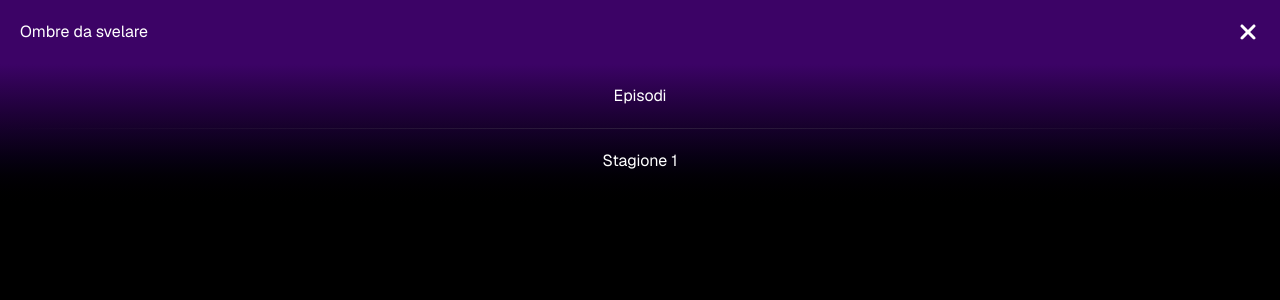
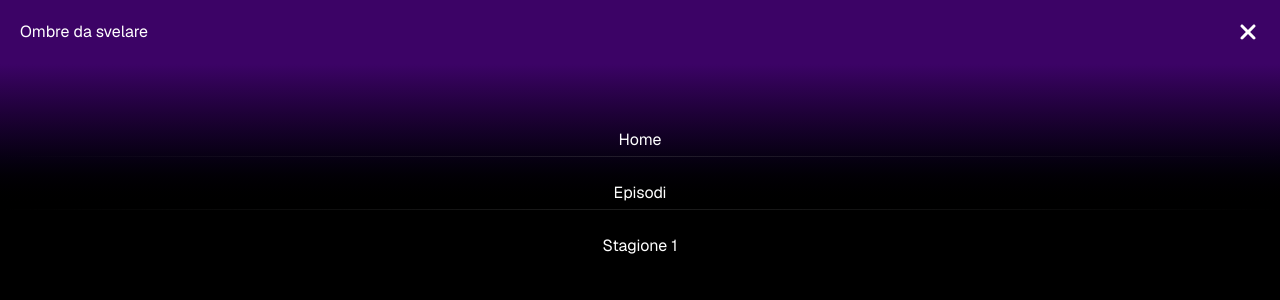
Before and after one commit to nuandawm/ombre-da-svelare, a Next.js app: page /seasons in a window 1280 px wide. Both pictures are taken after a click on the button 1248 px from the left and 32 px from the top of the page. Shown: the top 300 px of the page. Built offline with nearby package versions, Linux system fonts and the light colour scheme.

Commit message:
add season page, episodes page and episode component

```diff
--- a/src/app/layout.tsx
+++ b/src/app/layout.tsx
@@ -31,7 +31,7 @@ export default function RootLayout({
       >
       <div className="font-sans flex flex-col min-h-screen">
         <InteractiveHeader />
-        <main className="flex-grow">
+        <main className="flex-grow bg-white text-black">
           {children}
         </main>
         <footer className="flex flex-row justify-center gap-[5px] p-2 bg-black text-white">
--- a/src/app/seasons/[slug]/page.tsx
+++ b/src/app/seasons/[slug]/page.tsx
@@ -1,4 +1,6 @@
 import {Episode, getEpisodes} from "@/data/contentful-fetch";
+import {Separator} from "@/app/ui/separator";
+import {EpisodeComponent} from "@/app/seasons/[slug]/ui/episode";
 
 export default async function SeasonPage(
   { params }: { params: Promise<{ slug: string }>}
@@ -7,11 +9,16 @@ export default async function SeasonPage(
   const episodes = await getEpisodes(parseInt(slug));
 
   return <div className="flex flex-col gap-[32px] row-start-2 p-10 bg-white text-black">
-    <h1>Season {slug}</h1>
-    <ul>
+    <div>
+      <h1 className="flex justify-center uppercase">
+        Stagione {slug}
+      </h1>
+      <Separator />
+    </div>
+    <div className="flex flex-col gap-[16px]">
       {episodes.map((episode: Episode) => (
-        <li key={episode.sys.id}>{episode.title}</li>
+        <EpisodeComponent key={episode.sys.id} episode={episode} />
       ))}
-    </ul>
+    </div>
   </div>;
 }
--- /dev/null
+++ b/src/app/seasons/[slug]/ui/episode.tsx
@@ -0,0 +1,26 @@
+import {Episode, EpisodeSource} from "@/data/contentful-fetch";
+
+const EpisodeSourceComponent = ({ source }: { source: EpisodeSource }) => {
+  return <a className="italic" href={source.url} rel="noopener noreferrer">
+    {source.title}
+  </a>
+}
+
+export const EpisodeComponent = ({ episode }: { episode: Episode }) => (
+  <div className="flex flex-col gap-[8px]">
+    <h3 className="font-bold">{episode.title}</h3>
+    { episode.spotifyLink
+      && <a className="italic" href={episode.spotifyLink} rel="noopener noreferrer">Spotify</a> }
+    <p>{episode.description}</p>
+    {episode.sourcesCollection.items.length > 0 && <p>
+      Le fonti sono: {episode.sourcesCollection.items.map(
+        (source, index) => (
+          <span key={source.sys.id}>
+            <EpisodeSourceComponent source={source} />
+            {index < episode.sourcesCollection.items.length - 1 && ', '}
+          </span>
+        )
+      )}
+    </p>}
+  </div>
+)
--- a/src/app/seasons/page.tsx
+++ b/src/app/seasons/page.tsx
@@ -1,3 +1,16 @@
+import Link from "next/link";
+import {Separator} from "@/app/ui/separator";
+
 export default function Page() {
-  return <div>Seasons</div>;
+  return (
+    <div className="flex flex-col gap-[32px] row-start-2 p-10 bg-white text-black">
+      <div>
+        <h1 className="flex justify-center uppercase">Episodi</h1>
+        <Separator />
+      </div>
+      <div className="flex flex-col gap-[16px]">
+        <Link href="/seasons/1">Stagione 1</Link>
+      </div>
+    </div>
+  );
 }
--- a/src/app/ui/menu-overlay.tsx
+++ b/src/app/ui/menu-overlay.tsx
@@ -1,5 +1,6 @@
 import { FaXmark } from "react-icons/fa6";
 import Link from "next/link";
+import {Separator} from "@/app/ui/separator";
 
 export type MenuState = "opened" | "closed" | "initial";
 
@@ -22,7 +23,7 @@ export function MenuOverlay({ isMenuOpen, onClose }: MenuOverlayProps) {
 
   return (
     <div
-      className={`menuOverlay absolute h-screen w-screen flex flex-col bg-purple-950 text-white ${getMenuClassName()}`}
+      className={`menuOverlay absolute h-screen w-screen z-1 flex flex-col bg-purple-950 text-white ${getMenuClassName()}`}
       style={{ pointerEvents: isMenuOpen === 'opened' ? "auto" : "none" }}
     >
       <div className="flex flex-row justify-between p-5 bg-purple-950">
@@ -32,12 +33,19 @@ export function MenuOverlay({ isMenuOpen, onClose }: MenuOverlayProps) {
         </button>
       </div>
       <div className="flex flex-col grow bg-linear-to-b from-purple-950 from-0% to-black to-20%">
+        <div className="flex flex-col pt-16 items-center">
+          <Link href="/" onClick={onClose}>
+            Home
+          </Link>
+        </div>
+        <Separator />
         <div className="flex flex-col pt-5 items-center">
-          <h3>Episodi</h3>
+          <Link href="/seasons" onClick={onClose}>
+            Episodi
+          </Link>
         </div>
-        <hr
-          className="my-5 h-px border-t-0 bg-transparent bg-gradient-to-r from-transparent via-neutral-500 to-transparent opacity-25 dark:via-neutral-400"/>
-        <div className="flex flex-col items-center">
+        <Separator />
+        <div className="flex flex-col pt-5 items-center">
           <Link href="/seasons/1" onClick={onClose}>
             Stagione 1
           </Link>
--- /dev/null
+++ b/src/app/ui/separator.tsx
@@ -0,0 +1,4 @@
+export const Separator = () => (
+  <hr
+    className="my-1 h-px border-t-0 bg-transparent bg-gradient-to-r from-transparent via-neutral-500 to-transparent opacity-25 dark:via-neutral-400"/>
+)
--- a/src/data/contentful-fetch.ts
+++ b/src/data/contentful-fetch.ts
@@ -1,11 +1,25 @@
 const spaceId = process.env.CONTENTFUL_SPACE_ID;
 const accessToken = process.env.CONTENTFUL_ACCESS_TOKEN;
 
-export interface Episode {
-  title: string;
-  episodeNumber: number;
+export interface EpisodeSource {
   sys: {
     id: string;
+  };
+  title: string;
+  url: string;
+}
+
+export interface Episode {
+  sys: {
+    id: string;
+  };
+  title: string;
+  spotifyLink: string;
+  season: number;
+  episodeNumber: number;
+  description: string;
+  sourcesCollection: {
+    items: Array<EpisodeSource>;
   };
 }
 
@@ -35,8 +49,19 @@ export async function getEpisodes(season: number): Promise<Episode[]> {
           sys {
             id
           }
-          title
-          episodeNumber
+          title,
+          spotifyLink,
+          episodeNumber,
+          description
+          sourcesCollection {
+            items {
+              sys {
+                id
+              }
+              title,
+              url
+            }
+          }
         }
       }
     }
```
